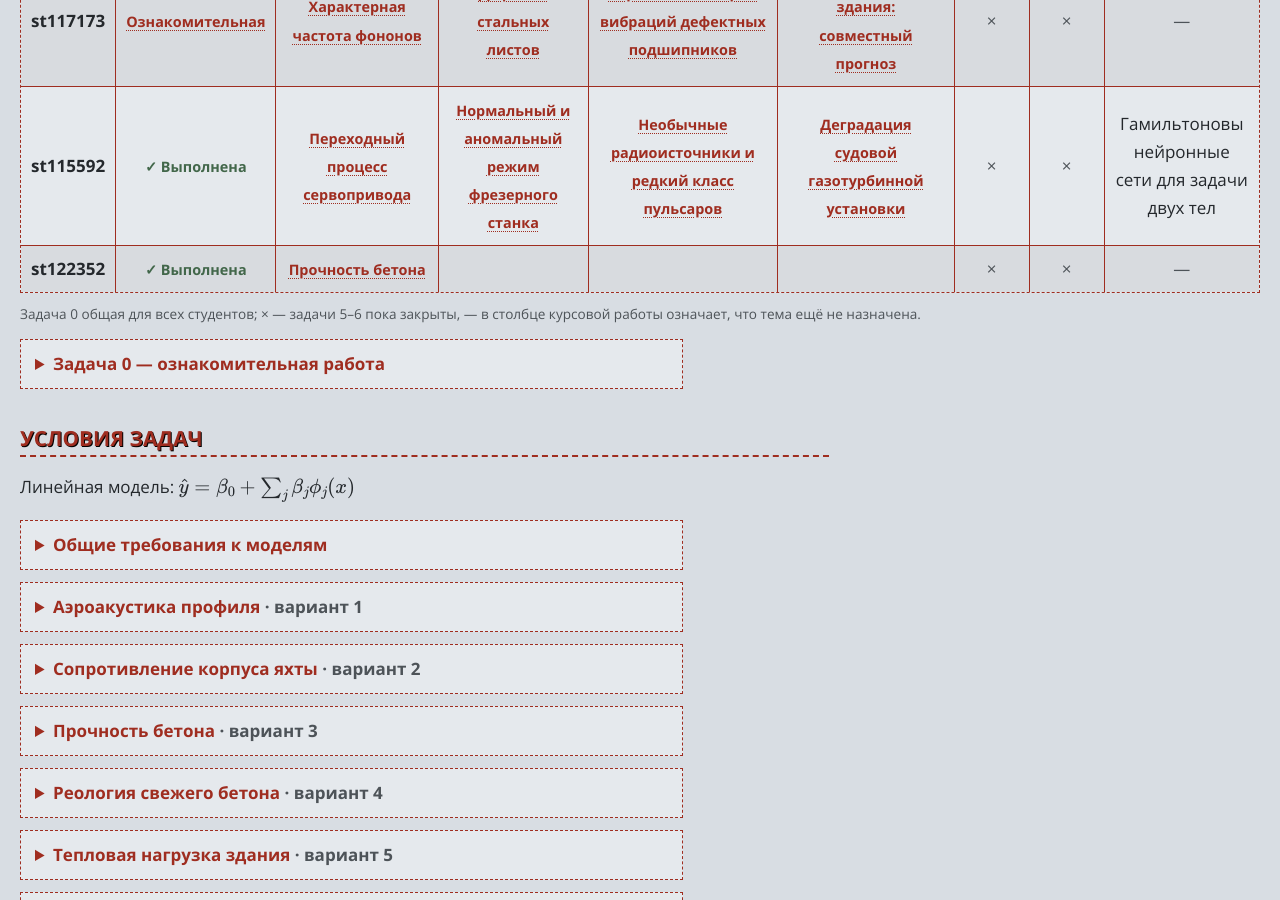
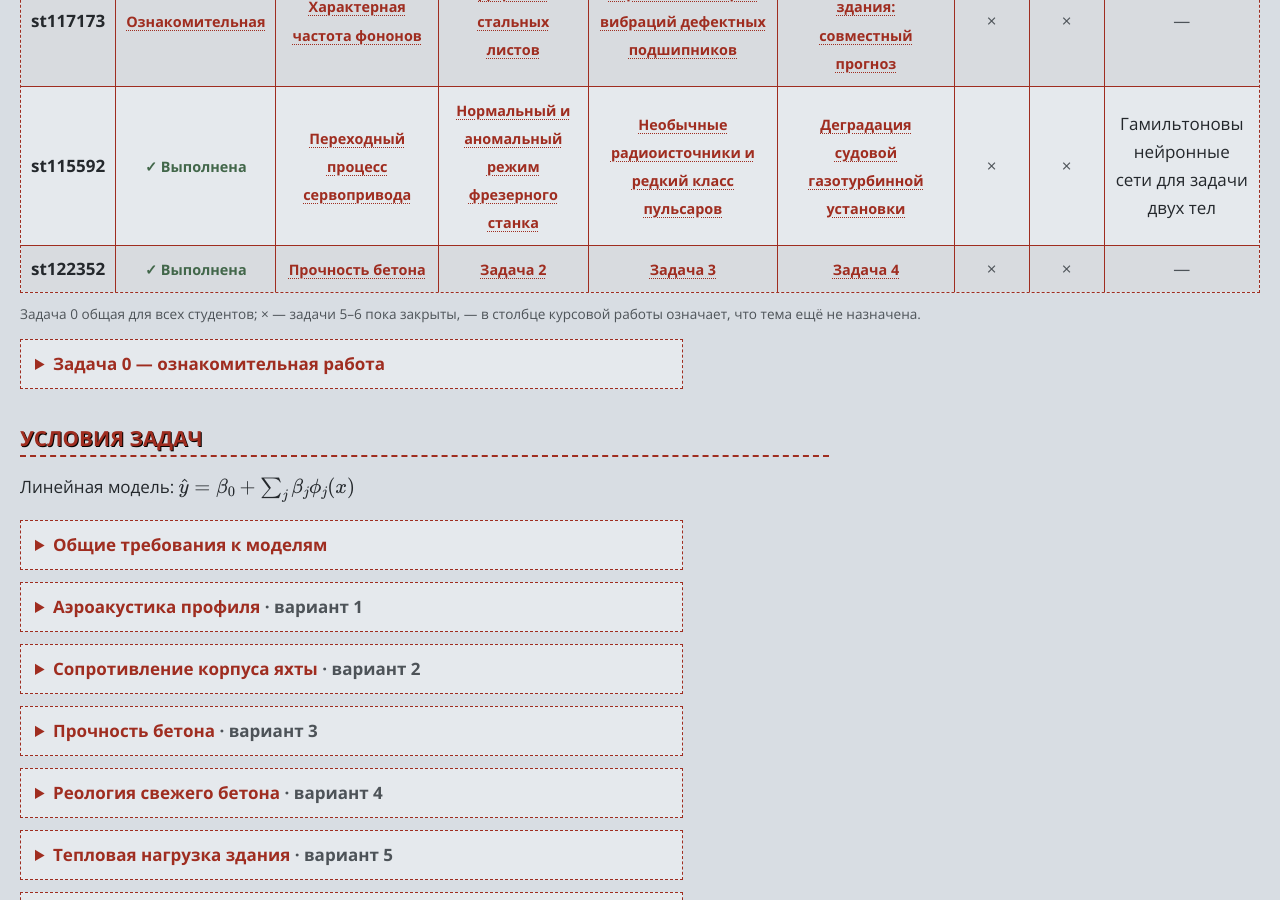
Before and after one commit to CKPEIIKA/ckpeiika.github.io, a Jekyll site: the page built from pages/ml-assignments.html, in a window 1280 px wide and 900 px high, scrolled down 2628 px. Built offline with Jekyll 4.4.1, drawn with Linux system fonts in a browser that asks for light colours.

Commit message:
Let roster rows without a variant fall back to the generic task link

```diff
--- a/pages/ml-assignments.html
+++ b/pages/ml-assignments.html
@@ -50,11 +50,11 @@ scripts:
   <td class="task-done" data-label="{{ task_label }}">✓ Выполнена</td>
     {% elsif task_status == 'closed' %}
   <td class="closed" data-label="{{ task_label }}">×</td>
-    {% elsif task_number == 2 and student.task2_variant != '' %}
+    {% elsif task_number == 2 and student.task2_variant.size > 0 %}
   <td data-label="{{ task_label }}"><a class="task" href="#problem2-variant-{{ student.task2_variant | escape }}">{{ student.task2_title | escape }}</a></td>
-    {% elsif task_number == 3 and student.task3_variant != '' %}
+    {% elsif task_number == 3 and student.task3_variant.size > 0 %}
   <td data-label="{{ task_label }}"><a class="task" href="#problem3-variant-{{ student.task3_variant | escape }}">{{ student.task3_title | escape }}</a></td>
-    {% elsif task_number == 4 and student.task4_variant != '' %}
+    {% elsif task_number == 4 and student.task4_variant.size > 0 %}
   <td data-label="{{ task_label }}"><a class="task" href="#problem4-variant-{{ student.task4_variant | escape }}">{{ student.task4_title | escape }}</a></td>
     {% else %}
   <td data-label="{{ task_label }}"><a class="task" href="#task-{{ task_number }}">Задача {{ task_number }}</a></td>
@@ -64,7 +64,7 @@ scripts:
   <td class="task-done" data-label="Курсовая работа">✓ Выполнена</td>
   {% elsif student.coursework_status == 'unassigned' or student.coursework_status == 'closed' %}
   <td class="closed" data-label="Курсовая работа" aria-label="Курсовая работа пока не назначена">—</td>
-  {% elsif student.coursework_title != '' %}
+  {% elsif student.coursework_title.size > 0 %}
   <td data-label="Курсовая работа">{{ student.coursework_title | escape }}</td>
   {% else %}
   <td data-label="Курсовая работа"><a class="task" href="#coursework">Курсовая работа</a></td>
```
Also changed, not shown: tests/site-design.test.js (+5 -2 lines).
